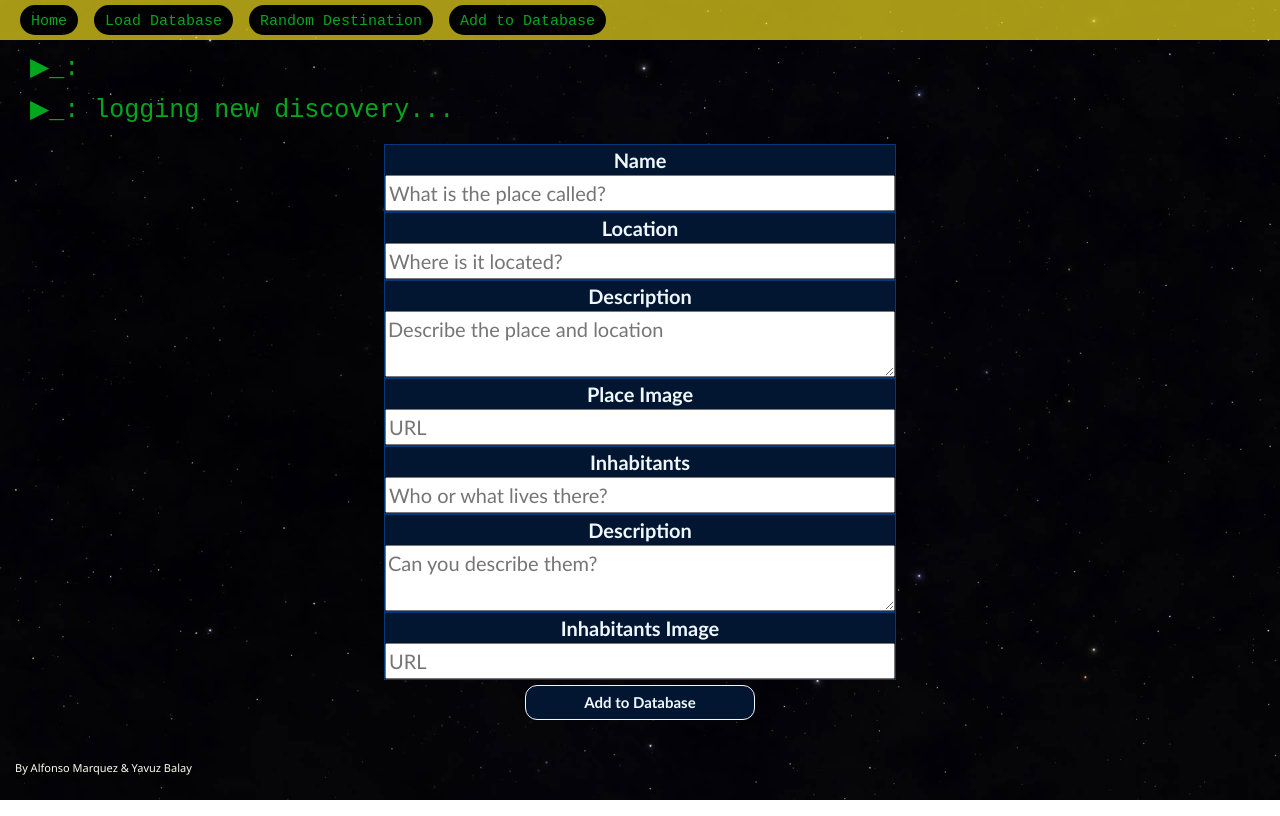
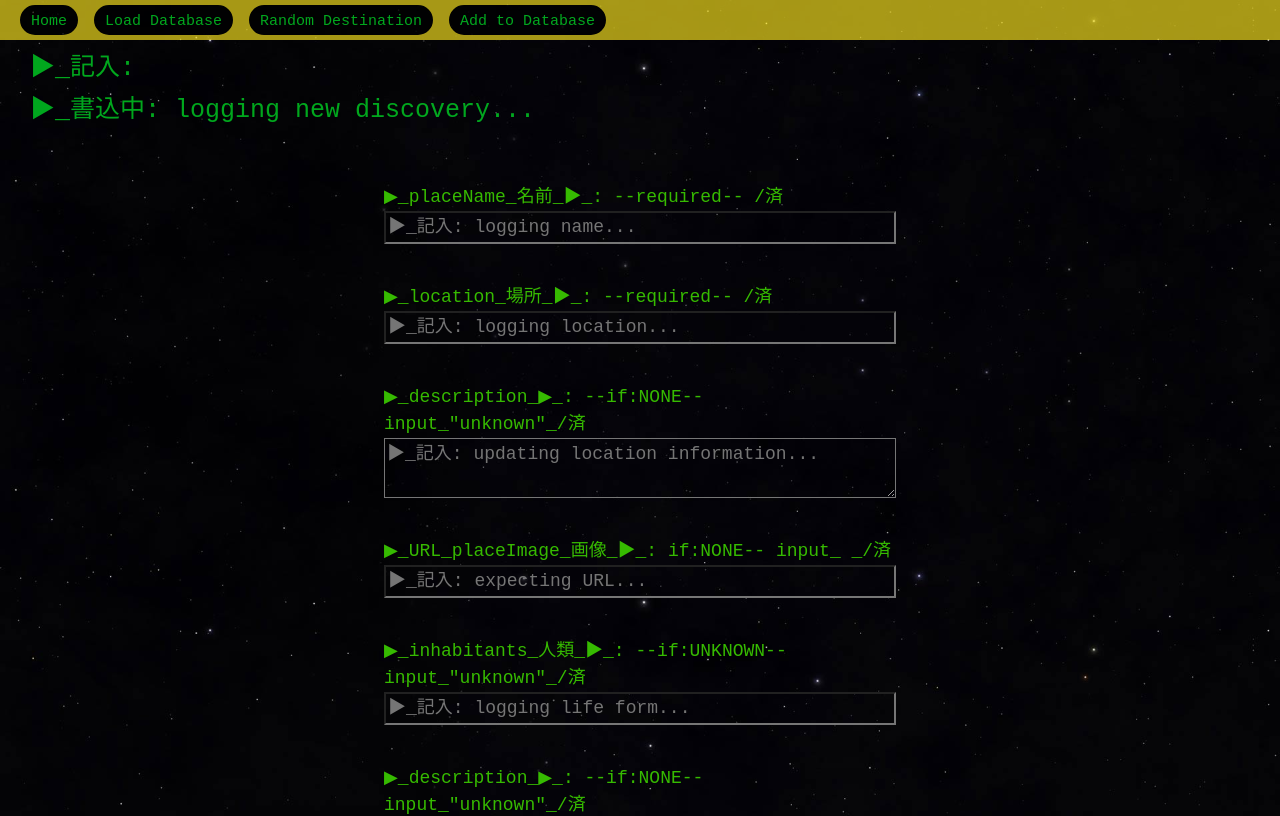
Before and after one commit to m02p02/react-json-project02, a React (Vite) app: page /places/add-place in a window 1280 px wide. Shown: the top 816 px of the page. Built offline with nearby package versions, Linux system fonts and the light colour scheme.

Commit message:
finished add form

```diff
--- a/src/App.css
+++ b/src/App.css
@@ -176,34 +176,53 @@ place containers
 .input-place-form {
   font-size: 15px;
   min-width: 40%;
+  height: auto;
 }
 
 .input-label, .input-textarea {
   display: flex;
   flex-direction: column;
   width: 100%;
-  color: aliceblue;
-  font-size: 20px;
-  font-weight: bold;
-  font-family:'Gill Sans', 'Gill Sans MT', Calibri, 'Trebuchet MS', sans-serif;
-  background-color: #021631;
-  border: 1px solid #05377b;
+  color: #36ba01;
+  font-size: 18px;
+  font-family:'Courier New', Courier, monospace;
+  background-color: transparent;
+  text-align: start;
+  padding-top: 40px;
 }
 
 .input-textarea {
   resize: vertical;
 }
 
+input {
+  background-color: transparent;
+  font-family: 'Courier New', Courier, monospace;
+  color: #36ba01;
+}
+
+textarea {
+  background-color: transparent;
+  font-family: 'Courier New', Courier, monospace;
+  color: #36ba01;
+}
+
+
+
 /* submit buttons: LocationDetails, AddLocationsPage, EditPage */
 .submit-btn {
-  background-color:#021631;
-  border: 1px solid aliceblue;
-  color: aliceblue;
-  font-weight: bold;
-  font-size: 15px;
-  font-family:'Gill Sans', 'Gill Sans MT', Calibri, 'Trebuchet MS', sans-serif;
-  width: 45%;
+  background-color: transparent;
+  border: 1px solid #36ba01;
+  color: #36ba01;
+  font-size: 20px;
+  font-family:'Courier New', Courier, monospace;
+  width: 95%;
   padding: 5px;
-  margin: 5px;
+  margin-top: 25px;
   border-radius: 12px;
 }
+
+.submit-btn:hover {
+  background-color: #ffe81f;
+  color: black;
+}
--- a/src/pages/AddLocationPage.jsx
+++ b/src/pages/AddLocationPage.jsx
@@ -38,84 +38,84 @@ function AddLocationPage() {
         <>
 
             <div>
-                <p className='component-header'>▶_: </p>
-                <p className='component-header'>▶_: logging new discovery...</p>
+                <p className='component-header'>▶_記入: </p>
+                <p className='component-header'>▶_書込中: logging new discovery...</p>
             </div>
 
             <div className='body-div'>
                 <form className='input-place-form' onSubmit={handleSubmit}>
                     <label className='input-label'>
-                        Name
+                        ▶_placeName_名前_▶_: --required-- /済
                         <input
                             type="text"
                             name="Place"
-                            placeholder="What is the place called?"
+                            placeholder="▶_記入: logging name..."
                             required={true}
                             value={placeName}
                             onChange={(e) => { setPlaceName(e.target.value) }}
                         />
                     </label>
                     <label className='input-label'>
-                        Location
+                        ▶_location_場所_▶_: --required-- /済
                         <input
                             type="text"
                             name="Location"
-                            placeholder="Where is it located?"
+                            placeholder="▶_記入: logging location..."
                             required={true}
                             value={location}
                             onChange={(e) => { setLocation(e.target.value) }}
                         />
                     </label>
                     <label className='input-textarea'>
-                        Description
+                        ▶_description_▶_: --if:NONE-- input_"unknown"_/済
                         <textarea
                             type="text"
                             name="Description"
-                            placeholder="Describe the place and location"
+                            placeholder="▶_記入: updating location information..."
                             required={true}
                             value={placeDescription}
                             onChange={(e) => { setPlaceDescription(e.target.value) }}
                         />
                     </label>
                     <label className='input-label'>
-                        Place Image
+                        ▶_URL_placeImage_画像_▶_: if:NONE-- input_ _/済
                         <input
                             type="text"
                             name="Place Image"
-                            placeholder="URL"
+                            placeholder="▶_記入: expecting URL..."
                             required={true}
                             value={placeImage}
                             onChange={(e) => { setPlaceImage(e.target.value) }}
                         />
                     </label>
                     <label className='input-label'>
-                        Inhabitants
+                        ▶_inhabitants_人類_▶_: --if:UNKNOWN-- input_"unknown"_/済
                         <input
                             type="text"
                             name="Inhabitants"
-                            placeholder="Who or what lives there?"
+                            placeholder="▶_記入: logging life form..."
                             required={true}
                             value={inhabitants}
                             onChange={(e) => { setinhabitants(e.target.value) }}
                         />
                     </label>
                     <label className='input-textarea'>
-                        Description
+                        ▶_description_▶_: --if:NONE-- input_"unknown"_/済
                         <textarea
                             type="text"
                             name="Inhabitants description"
-                            placeholder="Can you describe them?"
+                            placeholder="▶_記入: updating life form information..."
                             required={true}
                             value={inhabitantsDescription}
                             onChange={(e) => { setInhabitantsDescription(e.target.value) }}
                         />
                     </label>
                     <label className='input-label'>
-                        Inhabitants Image
+                        ▶_URL_inhabitantImage_画像_▶_: --if:NONE-- input_ _/済
                         <input
                             type="text"
                             name="Inhabitants Image"
-                            placeholder="URL"
+                            placeholder="▶_記入: expecting URL..."
                             required={true}
                             value={inhabitantsImage}
                             onChange={(e) => { setInhabitantsImage(e.target.value) }}
--- a/src/pages/AllLocationsPage.jsx
+++ b/src/pages/AllLocationsPage.jsx
@@ -22,8 +22,8 @@ function AllLocationsPage() {
         <>
 
             <div>
-                <p className='component-header'>▶_:</p>
-                <p className='component-header'>▶_: all locations have been loaded...</p>
+                <p className='component-header'>▶_記入:</p>
+            <p className='component-header'>▶_済: all locations have been loaded...</p>
             </div>
 
             <div className='location-cards-container'>
--- a/src/pages/EditPage.jsx
+++ b/src/pages/EditPage.jsx
@@ -63,8 +63,8 @@ function EditPage() {
     <>
 
       <div>
-        <p className='component-header'>▶_: </p>
-        <p className='component-header'>▶_: updating location [{placeName}]...</p>
+        <p className='component-header'>▶_記入: </p>
+        <p className='component-header'>▶_書込中: updating location [{placeName}]...</p>
       </div>
 
       <div className="edit-page">
--- a/src/pages/LocationDetailsPage.jsx
+++ b/src/pages/LocationDetailsPage.jsx
@@ -3,7 +3,7 @@ import axios from "axios";
 import { useState, useEffect } from "react";
 import { useParams, useNavigate } from "react-router-dom";
 
-import { Accordion } from "react-bootstrap";
+import { Tab, Tabs } from "react-bootstrap";
 
 function LocationDetailsPage(props) {
 
@@ -43,8 +43,8 @@ function LocationDetailsPage(props) {
         <>
 
             <div>
-                <p className='component-header'>▶_: </p>
-                <p className='component-header'>▶_: location [{place.placeName}] has been loaded</p>
+                <p className='component-header'>▶_記入: </p>
+                <p className='component-header'>▶_済: location [{place.placeName}] has been loaded</p>
             </div>
 
             <div className='place-container' key={place.id}>
@@ -53,7 +53,9 @@ function LocationDetailsPage(props) {
                         <img className='container-image' src={place.placeImage} />
                         <img className='inhabitants-image' src={place.inhabitantsImage} />
 
-                        <Accordion>
+
+
+                        {/*<Accordion>
                             <Accordion.Item eventKey='0'>
                                 <Accordion.Header><h2>Place</h2></Accordion.Header>
                                 <Accordion.Body>
@@ -70,7 +72,7 @@ function LocationDetailsPage(props) {
                                     <p>{place.inhabitantsDescription}</p>
                                 </Accordion.Body>
                             </Accordion.Item>
-                        </Accordion>
+                </Accordion>*/}
 
                         <button className='submit-btn' onClick={() => navigate(`/places/edit/${placeId}`)}>Update Information</button>
                         <button className='submit-btn' onClick={function () { deletePlace() }}>Delete from Database</button>
--- a/src/pages/RandomLocationPage.jsx
+++ b/src/pages/RandomLocationPage.jsx
@@ -34,8 +34,8 @@ function RandomLocationPage() {
         <>
 
             <div>
-                <p className='component-header'>▶_: </p>
-                <p className='component-header'>▶_: location [{place.placeName}] has been loaded...</p>
+                <p className='component-header'>▶_記入: </p>
+                <p className='component-header'>▶_済: location [{place.placeName}] has been loaded...</p>
             </div>
 
             <div className='place-container' key={place.id}>
```
